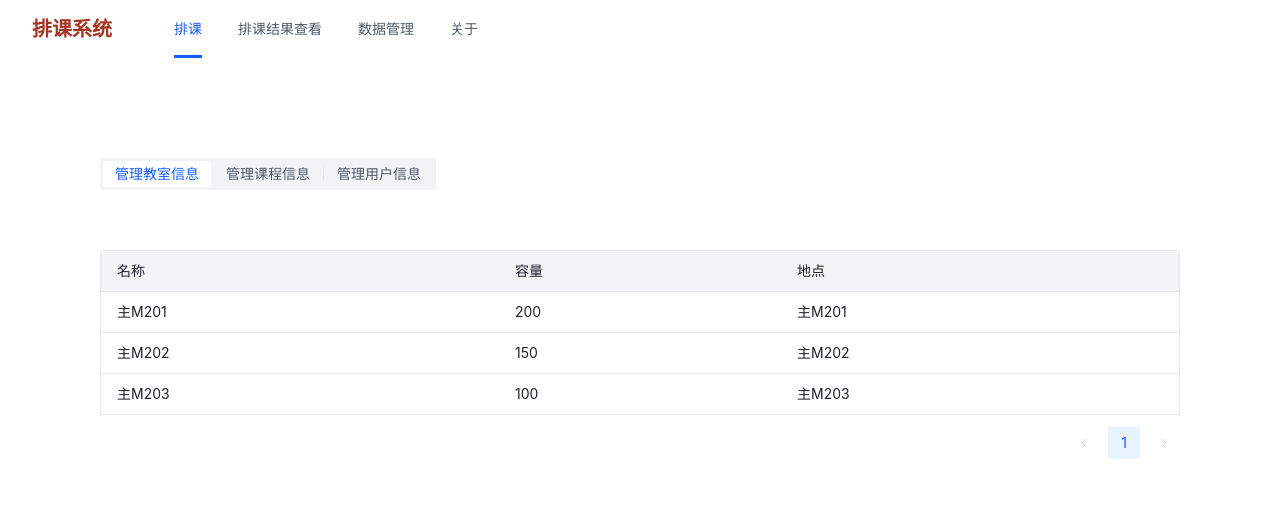
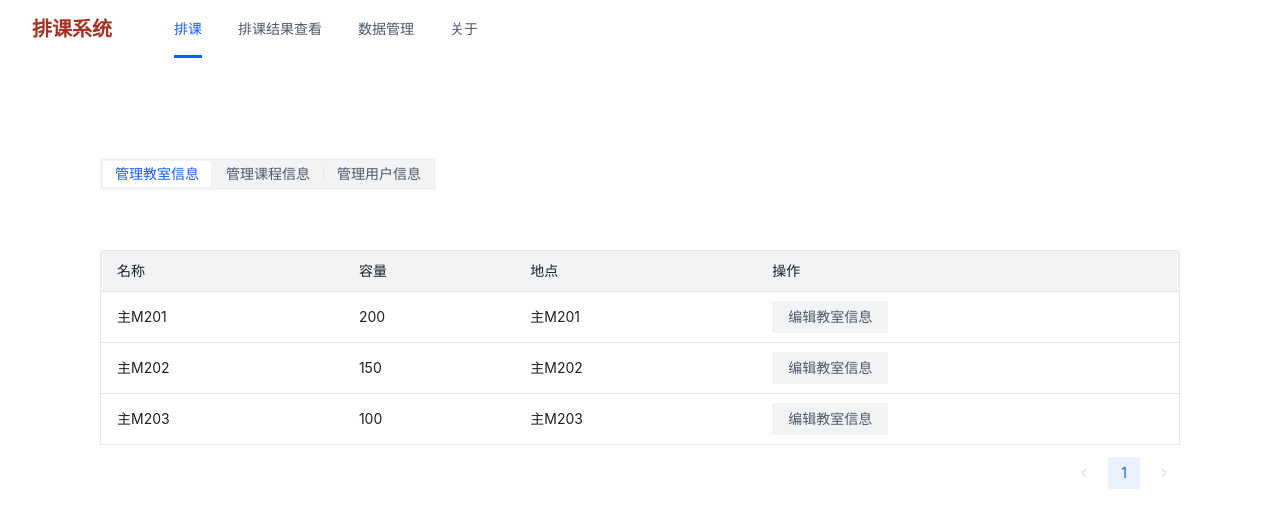
Before and after one commit to wjxchn/arrange_classes, a Vue app in the folder frontend/myproject/: page /governdata in a window 1280 px wide. Shown: the top 528 px of the page. Built offline with nearby package versions, Linux system fonts and the light colour scheme.

Commit message:
界面更新

```diff
--- a/frontend/myproject/src/view/AboutUs.vue
+++ b/frontend/myproject/src/view/AboutUs.vue
@@ -1,3 +1,3 @@
 <template>
-    <div>aboutus.vue</div>
+  <div>aboutus.vue</div>
 </template>
--- a/frontend/myproject/src/view/GovernData.vue
+++ b/frontend/myproject/src/view/GovernData.vue
@@ -7,9 +7,39 @@
         <a-radio value="byusers">管理用户信息</a-radio>
       </a-radio-group>
     </a-space>
-    <a-table v-show="layout=='byclassrooms'" :columns="classroom_columns" :data="classroom_data" :pagination="ispagination"/>
-    <a-table v-show="layout=='byclasses'" :columns="class_columns" :data="class_data" :pagination="ispagination"/>
-    <a-table v-show="layout=='byusers'" :columns="user_columns" :data="user_data" :pagination="ispagination"/>
+    <a-table v-show="layout=='byclassrooms'" :columns="classroom_columns" :data="classroom_data" :pagination="ispagination" column-resizable>
+      <template #optional="{ record }">
+        <a-button @click="classroom_handleClick(record)">编辑教室信息</a-button>
+        <a-modal v-model:visible="classroom_visible_var" @ok="classroom_handleOk" @cancel="classroom_handleCancel">
+          <template #title>
+            Title
+          </template>
+          <div>显示的是编辑教室信息</div>
+        </a-modal>
+      </template>
+    </a-table>
+    <a-table v-show="layout=='byclasses'" :columns="class_columns" :data="class_data" :pagination="ispagination" column-resizable>
+      <template #optional="{ record }">
+        <a-button @click="class_handleClick(record)">编辑课程信息</a-button>
+        <a-modal v-model:visible="class_visible_var" @ok="class_handleOk" @cancel="class_handleCancel">
+          <template #title>
+            Title
+          </template>
+          <div>显示的是编辑课程信息</div>
+        </a-modal>
+      </template>
+    </a-table>
+    <a-table v-show="layout=='byusers'" :columns="user_columns" :data="user_data" :pagination="ispagination" column-resizable>
+      <template #optional="{ record }">
+        <a-button @click="user_handleClick(record)">编辑用户信息</a-button>
+        <a-modal v-model:visible="user_visible_var" @ok="user_handleOk" @cancel="user_handleCancel">
+          <template #title>
+            Title
+          </template>
+          <div>显示的是编辑用户信息</div>
+        </a-modal>
+      </template>
+    </a-table>
   </div>
 </template>
 
@@ -18,6 +48,39 @@ import { reactive, ref } from 'vue';
 
 export default {
   setup() {
+    const classroom_visible_var = ref(false);
+
+    const classroom_handleClick = () => {
+      classroom_visible_var.value = true;
+    };
+    const classroom_handleOk = () => {
+      classroom_visible_var.value = false;
+    };
+    const classroom_handleCancel = () => {
+      classroom_visible_var.value = false;
+    }
+    const class_visible_var = ref(false);
+
+    const class_handleClick = () => {
+      class_visible_var.value = true;
+    };
+    const class_handleOk = () => {
+      class_visible_var.value = false;
+    };
+    const class_handleCancel = () => {
+      class_visible_var.value = false;
+    }
+    const user_visible_var = ref(false);
+
+    const user_handleClick = () => {
+      user_visible_var.value = true;
+    };
+    const user_handleOk = () => {
+      user_visible_var.value = false;
+    };
+    const user_handleCancel = () => {
+      user_visible_var.value = false;
+    }
     const layout = ref('byclassrooms')
     const ispagination = true
     const classroom_columns = [
@@ -32,6 +95,10 @@ export default {
       {
         title: '地点',
         dataIndex: 'place',
+      },
+      {
+        title: '操作',
+        slotName: 'optional',
       },
     ];
     const classroom_data = reactive([
@@ -53,318 +120,135 @@ export default {
     ]);
     const class_columns = [
       {
-        title: '周一',
-        dataIndex: 'monday',
+        title: '名称',
+        dataIndex: 'name',
       },
       {
-        title: '周二',
-        dataIndex: 'tuesday',
+        title: '最大容量',
+        dataIndex: 'max_capacity',
       },
       {
-        title: '周三',
-        dataIndex: 'wednesday',
+        title: '课时',
+        dataIndex: 'course_hour',
       },
       {
-        title: '周四',
-        dataIndex: 'thursday',
+        title: '类型',
+        dataIndex: 'type',
       },
       {
-        title: '周五',
-        dataIndex: 'friday',
+        title: '简介',
+        dataIndex: 'introduction',
       },
       {
-        title: '周六',
-        dataIndex: 'saturday',
+        title: '学分',
+        dataIndex: 'score',
       },
       {
-        title: '周日',
-        dataIndex: 'sunday',
+        title: '操作',
+        slotName: 'optional',
       },
     ];
     const class_data = reactive([
       {
-        monday:'1',
-        tuesday:'2',
-        wednesday:'3',
-        thursday: '4',
-        friday: '5',
-        saturday: '6',
-        sunday: '7'
+        name:'数学分析',
+        max_capacity:30,
+        course_hour:16,
+        type: '基础课程',
+        introduction: '介绍高等数学的相关课程',
+        score: 1,
       },
       {
-        monday:'1',
-        tuesday:'2',
-        wednesday:'3',
-        thursday: '4',
-        friday: '5',
-        saturday: '6',
-        sunday: '7'
+        name:'数学分析',
+        max_capacity:30,
+        course_hour:16,
+        type: '基础课程',
+        introduction: '介绍高等数学的相关课程',
+        score: 1,
       },
       {
-        monday:'1',
-        tuesday:'2',
-        wednesday:'3',
-        thursday: '4',
-        friday: '5',
-        saturday: '6',
-        sunday: '7'
+        name:'数学分析',
+        max_capacity:30,
+        course_hour:16,
+        type: '基础课程',
+        introduction: '介绍高等数学的相关课程',
+        score: 1,
       },
       {
-        monday:'1',
-        tuesday:'2',
-        wednesday:'3',
-        thursday: '4',
-        friday: '5',
-        saturday: '6',
-        sunday: '7'
+        name:'数学分析',
+        max_capacity:30,
+        course_hour:16,
+        type: '基础课程',
+        introduction: '介绍高等数学的相关课程',
+        score: 1,
       },
       {
-        monday:'1',
-        tuesday:'2',
-        wednesday:'3',
-        thursday: '4',
-        friday: '5',
-        saturday: '6',
-        sunday: '7'
-      },
-      {
-        monday:'1',
-        tuesday:'2',
-        wednesday:'3',
-        thursday: '4',
-        friday: '5',
-        saturday: '6',
-        sunday: '7'
-      },
-      {
-        monday:'1',
-        tuesday:'2',
-        wednesday:'3',
-        thursday: '4',
-        friday: '5',
-        saturday: '6',
-        sunday: '7'
-      },
-      {
-        monday:'1',
-        tuesday:'2',
-        wednesday:'3',
-        thursday: '4',
-        friday: '5',
-        saturday: '6',
-        sunday: '7'
-      },
-      {
-        monday:'1',
-        tuesday:'2',
-        wednesday:'3',
-        thursday: '4',
-        friday: '5',
-        saturday: '6',
-        sunday: '7'
-      },
-      {
-        monday:'1',
-        tuesday:'2',
-        wednesday:'3',
-        thursday: '4',
-        friday: '5',
-        saturday: '6',
-        sunday: '7'
-      },
-      {
-        monday:'1',
-        tuesday:'2',
-        wednesday:'3',
-        thursday: '4',
-        friday: '5',
-        saturday: '6',
-        sunday: '7'
-      },
-      {
-        monday:'1',
-        tuesday:'2',
-        wednesday:'3',
-        thursday: '4',
-        friday: '5',
-        saturday: '6',
-        sunday: '7'
-      },
-      {
-        monday:'1',
-        tuesday:'2',
-        wednesday:'3',
-        thursday: '4',
-        friday: '5',
-        saturday: '6',
-        sunday: '7'
-      },
-      {
-        monday:'1',
-        tuesday:'2',
-        wednesday:'3',
-        thursday: '4',
-        friday: '5',
-        saturday: '6',
-        sunday: '7'
+        name:'数学分析',
+        max_capacity:30,
+        course_hour:16,
+        type: '基础课程',
+        introduction: '介绍高等数学的相关课程',
+        score: 1,
       },
     ]);
     const user_columns = [
       {
-        title: '周一',
-        dataIndex: 'monday',
+        title: '用户名',
+        dataIndex: 'user_name',
       },
       {
-        title: '周二',
-        dataIndex: 'tuesday',
+        title: '类型',
+        dataIndex: 'type',
       },
       {
-        title: '周三',
-        dataIndex: 'wednesday',
+        title: '姓名',
+        dataIndex: 'name',
       },
       {
-        title: '周四',
-        dataIndex: 'thursday',
+        title: '性别',
+        dataIndex: 'sex',
       },
       {
-        title: '周五',
-        dataIndex: 'friday',
+        title: '学号/工号',
+        dataIndex: 'id',
       },
       {
-        title: '周六',
-        dataIndex: 'saturday',
+        title: '职称',
+        dataIndex: 'profession_title',
       },
       {
-        title: '周日',
-        dataIndex: 'sunday',
+        title: '专业',
+        dataIndex: 'major',
+      },
+      {
+        title: '班级',
+        dataIndex: 'class',
+      },
+      {
+        title: '操作',
+        slotName: 'optional',
       },
     ];
     const user_data = reactive([
       {
-        monday:'1',
-        tuesday:'2',
-        wednesday:'3',
-        thursday: '4',
-        friday: '5',
-        saturday: '6',
-        sunday: '7'
+        user_name:'wjxchn',
+        type:'学生',
+        name:'王嘉鑫',
+        sex: '男',
+        id: 'SY2206216',
+        major: '软件工程',
+        class: 'SY22063'
       },
       {
-        monday:'1',
-        tuesday:'2',
-        wednesday:'3',
-        thursday: '4',
-        friday: '5',
-        saturday: '6',
-        sunday: '7'
+        user_name:'hzt',
+        type:'教师',
+        name:'何智涛',
+        sex: '男',
+        id: '05163',
+        profession_title: '讲师',
       },
       {
-        monday:'1',
-        tuesday:'2',
-        wednesday:'3',
-        thursday: '4',
-        friday: '5',
-        saturday: '6',
-        sunday: '7'
-      },
-      {
-        monday:'1',
-        tuesday:'2',
-        wednesday:'3',
-        thursday: '4',
-        friday: '5',
-        saturday: '6',
-        sunday: '7'
-      },
-      {
-        monday:'1',
-        tuesday:'2',
-        wednesday:'3',
-        thursday: '4',
-        friday: '5',
-        saturday: '6',
-        sunday: '7'
-      },
-      {
-        monday:'1',
-        tuesday:'2',
-        wednesday:'3',
-        thursday: '4',
-        friday: '5',
-        saturday: '6',
-        sunday: '7'
-      },
-      {
-        monday:'1',
-        tuesday:'2',
-        wednesday:'3',
-        thursday: '4',
-        friday: '5',
-        saturday: '6',
-        sunday: '7'
-      },
-      {
-        monday:'1',
-        tuesday:'2',
-        wednesday:'3',
-        thursday: '4',
-        friday: '5',
-        saturday: '6',
-        sunday: '7'
-      },
-      {
-        monday:'1',
-        tuesday:'2',
-        wednesday:'3',
-        thursday: '4',
-        friday: '5',
-        saturday: '6',
-        sunday: '7'
-      },
-      {
-        monday:'1',
-        tuesday:'2',
-        wednesday:'3',
-        thursday: '4',
-        friday: '5',
-        saturday: '6',
-        sunday: '7'
-      },
-      {
-        monday:'1',
-        tuesday:'2',
-        wednesday:'3',
-        thursday: '4',
-        friday: '5',
-        saturday: '6',
-        sunday: '7'
-      },
-      {
-        monday:'1',
-        tuesday:'2',
-        wednesday:'3',
-        thursday: '4',
-        friday: '5',
-        saturday: '6',
-        sunday: '7'
-      },
-      {
-        monday:'1',
-        tuesday:'2',
-        wednesday:'3',
-        thursday: '4',
-        friday: '5',
-        saturday: '6',
-        sunday: '7'
-      },
-      {
-        monday:'1',
-        tuesday:'2',
-        wednesday:'3',
-        thursday: '4',
-        friday: '5',
-        saturday: '6',
-        sunday: '7'
+        user_name:'admin',
+        type:'管理员',
       },
     ]);
     return {
@@ -376,6 +260,18 @@ export default {
       user_data,
       layout,
       ispagination,
+      classroom_visible_var,
+      classroom_handleClick,
+      classroom_handleOk,
+      classroom_handleCancel,
+      class_visible_var,
+      class_handleClick,
+      class_handleOk,
+      class_handleCancel,
+      user_visible_var,
+      user_handleClick,
+      user_handleOk,
+      user_handleCancel,
     }
   },
 }
--- a/frontend/myproject/src/view/ShowResult.vue
+++ b/frontend/myproject/src/view/ShowResult.vue
@@ -46,7 +46,7 @@
       >
       </a-select>
     </a-space>
-    <a-table :columns="columns" :data="data" :pagination="ispagination"/>
+    <a-table :columns="columns" :data="data" :pagination="ispagination" column-resizable/>
   </div>
 </template>
 
```
